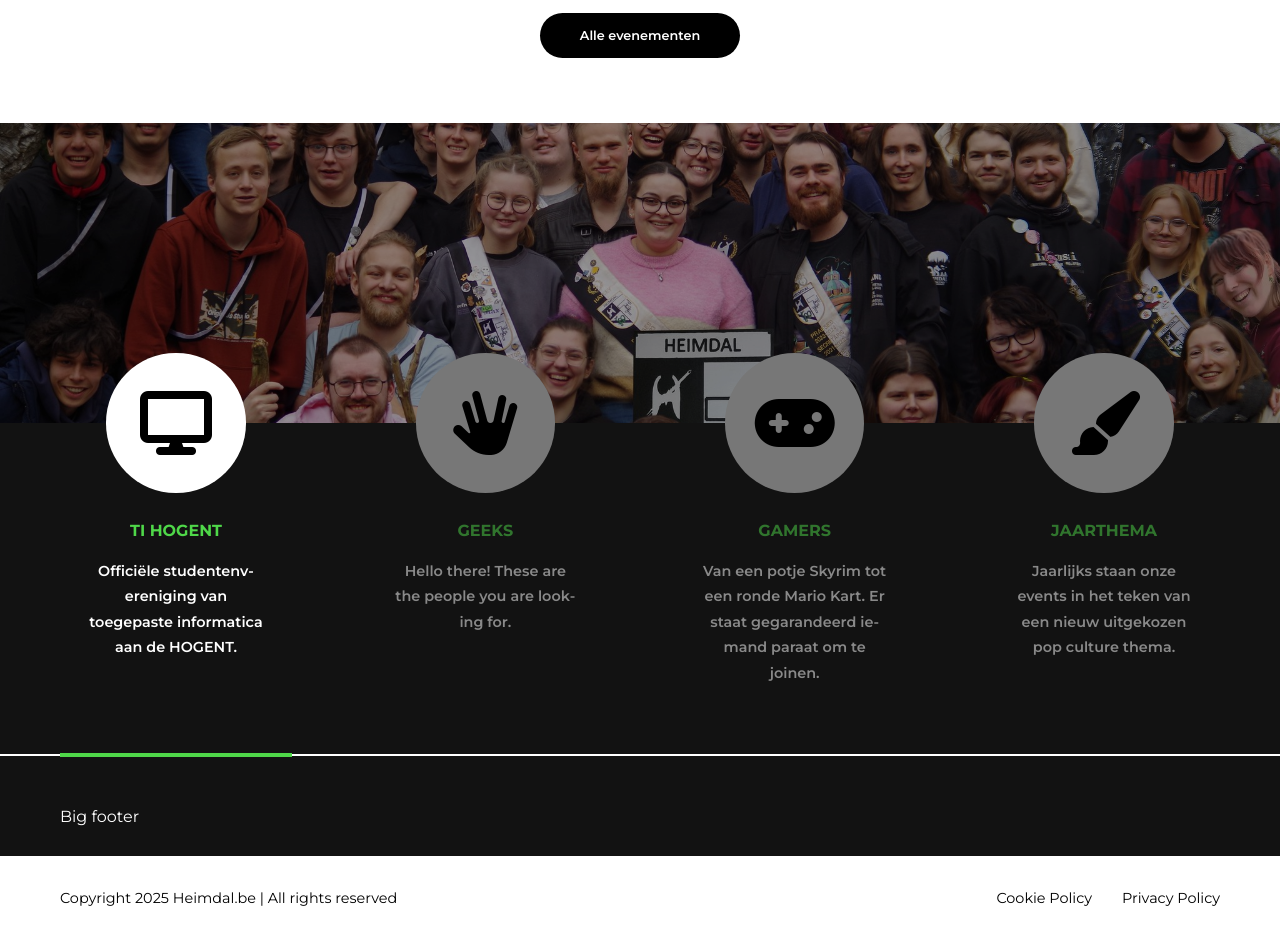
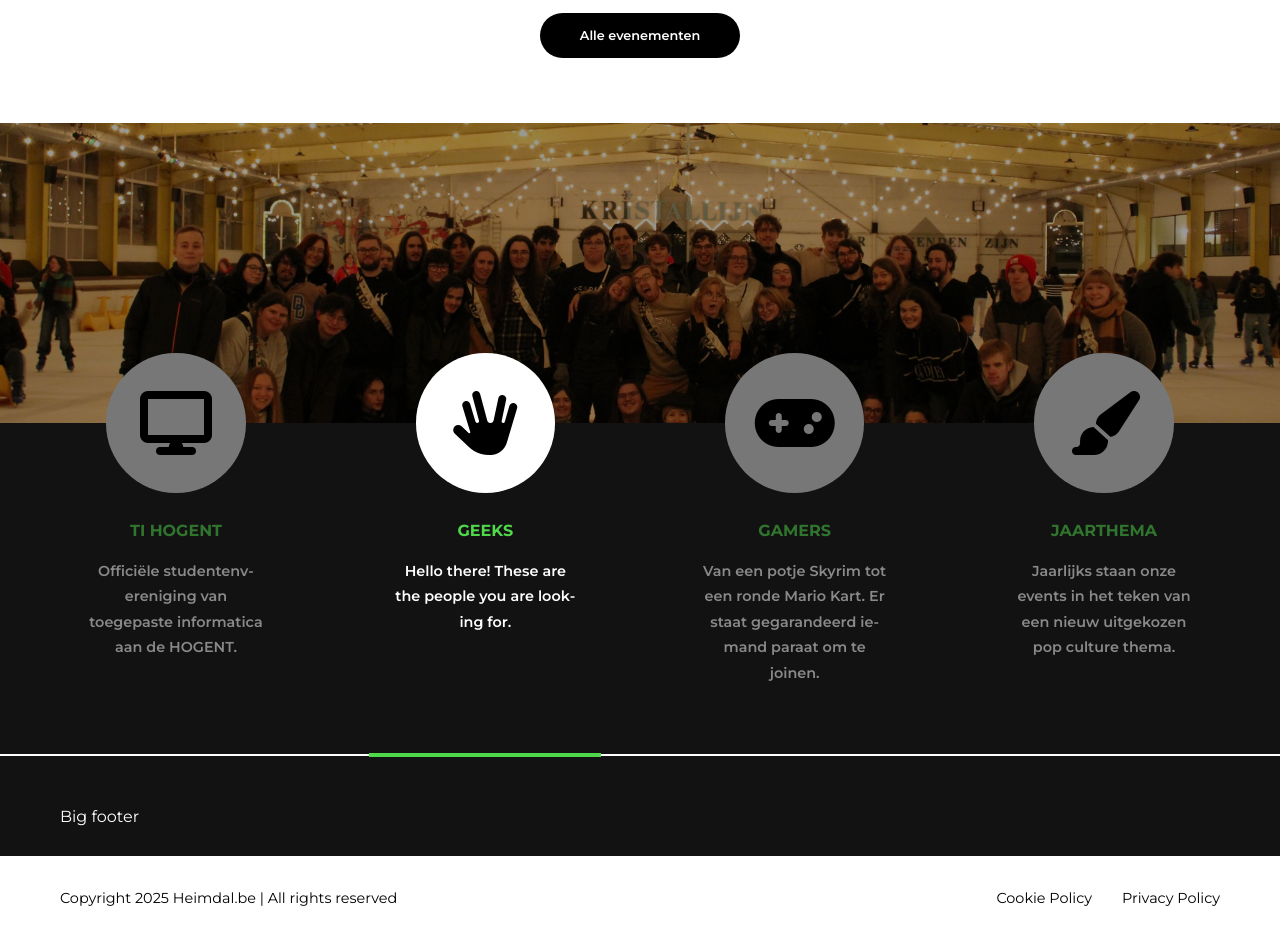
Before and after one commit to Heimdalbe/Mimisbrunnr-frontend, a React (Vite) app in the folder mimisbrunnr-frontend/: page / in a window 1280 px wide. Shown: the part 1200-2141 px from the top of the page. Built offline with nearby package versions, Linux system fonts and the light colour scheme.

Commit message:
gemeenschappelijke timer foto vs karakteristiek

```diff
--- a/mimisbrunnr-frontend/src/components/Home/KarakteristiekenSectie/KarakteristiekList/KarakteristiekList.jsx
+++ b/mimisbrunnr-frontend/src/components/Home/KarakteristiekenSectie/KarakteristiekList/KarakteristiekList.jsx
@@ -5,19 +5,7 @@ import './KarakteristiekList.css';
 // TODO: overgang synchroniseren met change bg image
 // TODO: mobiele versie (ongeveer hetzelfde als event card, maar ook autoplay verschuiven)
 
-const KarakteristiekList = ({ characteristics }) => {
-  const [activeIndex, setActiveIndex] = useState(0);
-
-  useEffect(() => {
-    const interval = setInterval(() => {
-      setActiveIndex((prevIndex) =>
-        prevIndex === characteristics.length - 1 ? 0 : prevIndex + 1
-      );
-    }, 10000);
-
-    return () => clearInterval(interval);
-  }, [characteristics.length]);
-
+const KarakteristiekList = ({ characteristics, activeIndex }) => {
   return (
     <div className="card-wrapper">
       {characteristics.map((ch, index) => (
--- a/mimisbrunnr-frontend/src/components/Home/KarakteristiekenSectie/KarakteristiekenSectie.jsx
+++ b/mimisbrunnr-frontend/src/components/Home/KarakteristiekenSectie/KarakteristiekenSectie.jsx
@@ -18,7 +18,7 @@ const KarakteristiekenSectie = () => {
   useEffect(() => {
     const interval = setInterval(() => {
       setCurrentIndex(prevIndex => (prevIndex + 1) % images.length);
-    }, 10000);
+    }, 5000);
 
     return () => clearInterval(interval);
   }, [images.length]);
@@ -33,7 +33,10 @@ const KarakteristiekenSectie = () => {
         />
       </div>
       <div className='container'>
-        <KarakteristiekList characteristics={characteristics} />
+        <KarakteristiekList
+          characteristics={characteristics}
+          activeIndex={currentIndex % characteristics.length}
+        />
       </div>
     </div>
   );
```
